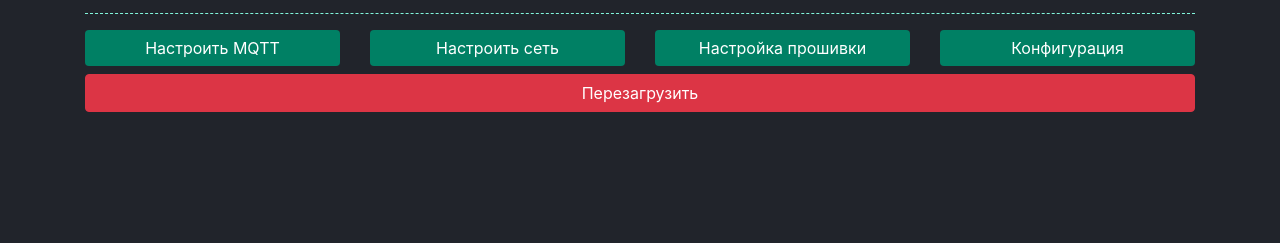
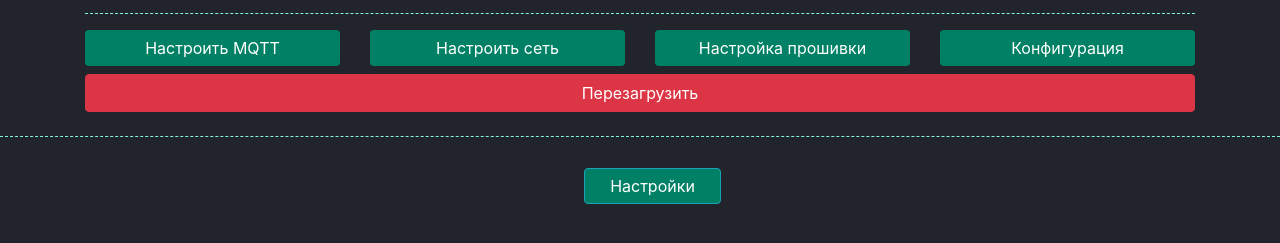
Before and after one commit to ADA-DEVELOPERS/Web-interface-for-ESP32, a plain HTML site: page WebServer/data/settings.html in a window 1280 px wide. Shown: the part 51-294 px from the top of the page. Drawn offline with Linux system fonts and the light colour scheme; no server answers.

Commit message:
2.5 Edit settings page

```diff
--- a/WebServer/data/json/settings/Mqtt.json
+++ b/WebServer/data/json/settings/Mqtt.json
@@ -1 +1 @@
-{"mqttServer":"192.168.1.100","mqttPort":1883,"mqttUser":"","mqttPassword":""}
+{"mqttServer":"192.168.1.200","mqttPort":1883,"mqttUser":"","mqttPassword":""}
--- a/WebServer/data/settings.html
+++ b/WebServer/data/settings.html
@@ -42,6 +42,7 @@ Version: 2.0.1  -->
   				</div>
   				<div class="col-12 col-sm-12 col-md-12 col-lg-12 col-xl-12">
   					<label id="reset" class=" btn btn-danger btn-block">Перезагрузить</label>
+  				</div>
         </div>
   		</div>
 			<!-- ____________________________________Настроить MQTT______________________________________ -->
@@ -105,11 +106,8 @@ Version: 2.0.1  -->
 					<div class="popup-content">
 						<h5 class="title-tt">Настроить сеть</h5>
 						<BR>
-
-
 						<!-- фОРМА WIFI-->
 						<h5 class="title-tt">Соединение к wifi:</h5>
-          </div>
 					<form class="form-horizontal" id="formWifi">
             <div class="row">
               <div class="col-md-1 col-lg-3 col-xl-3">
@@ -284,5 +282,9 @@ Version: 2.0.1  -->
 				</div>
 			</div>
     </div>
+    <hr class="hr-tt">
+    <div class="temp-align">
+      <a href="index.html"><button type="button" class="btn btn-info">Настройки</button></a>
+    </div>
   </body>
 </html>
```
Lines whose indentation alone changed are shown as unchanged.
